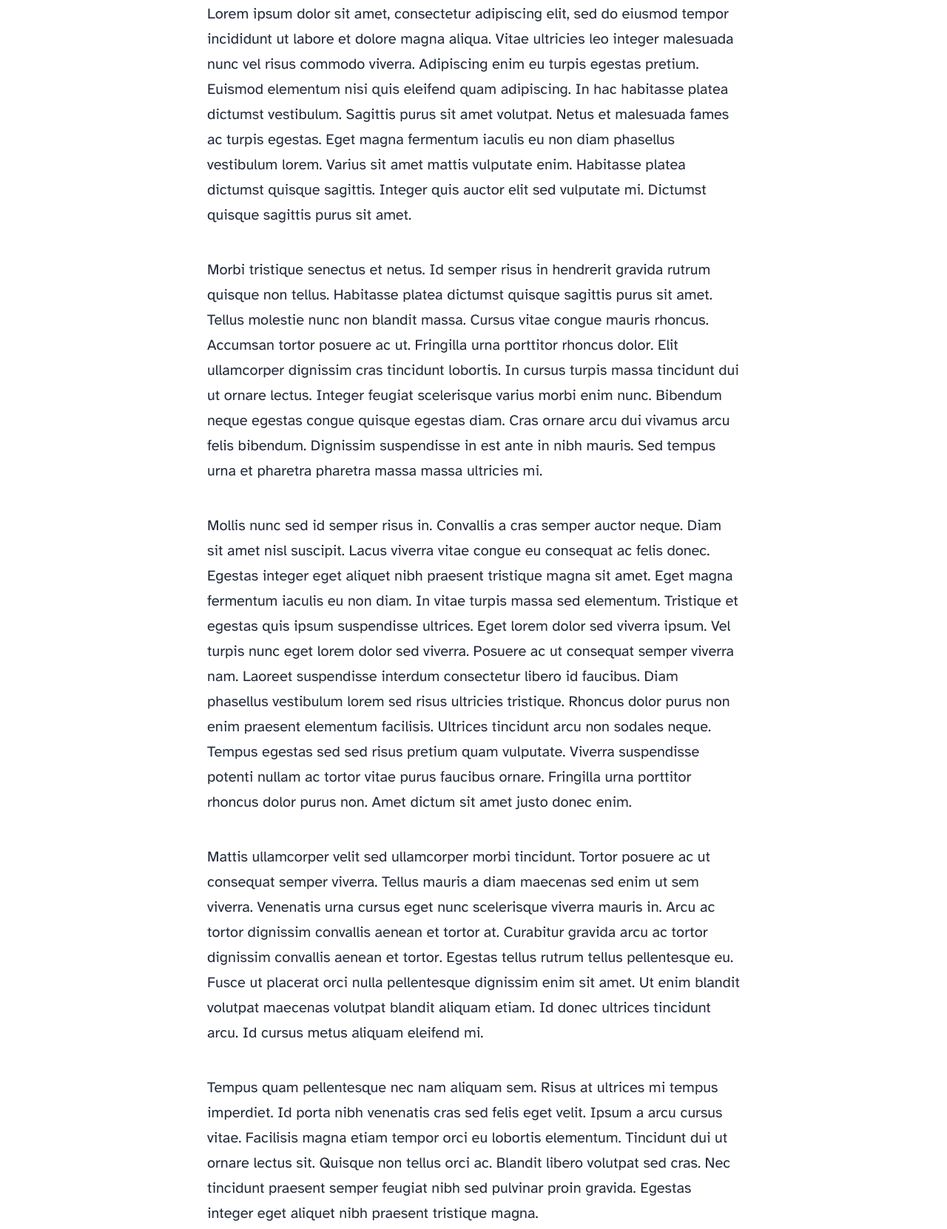
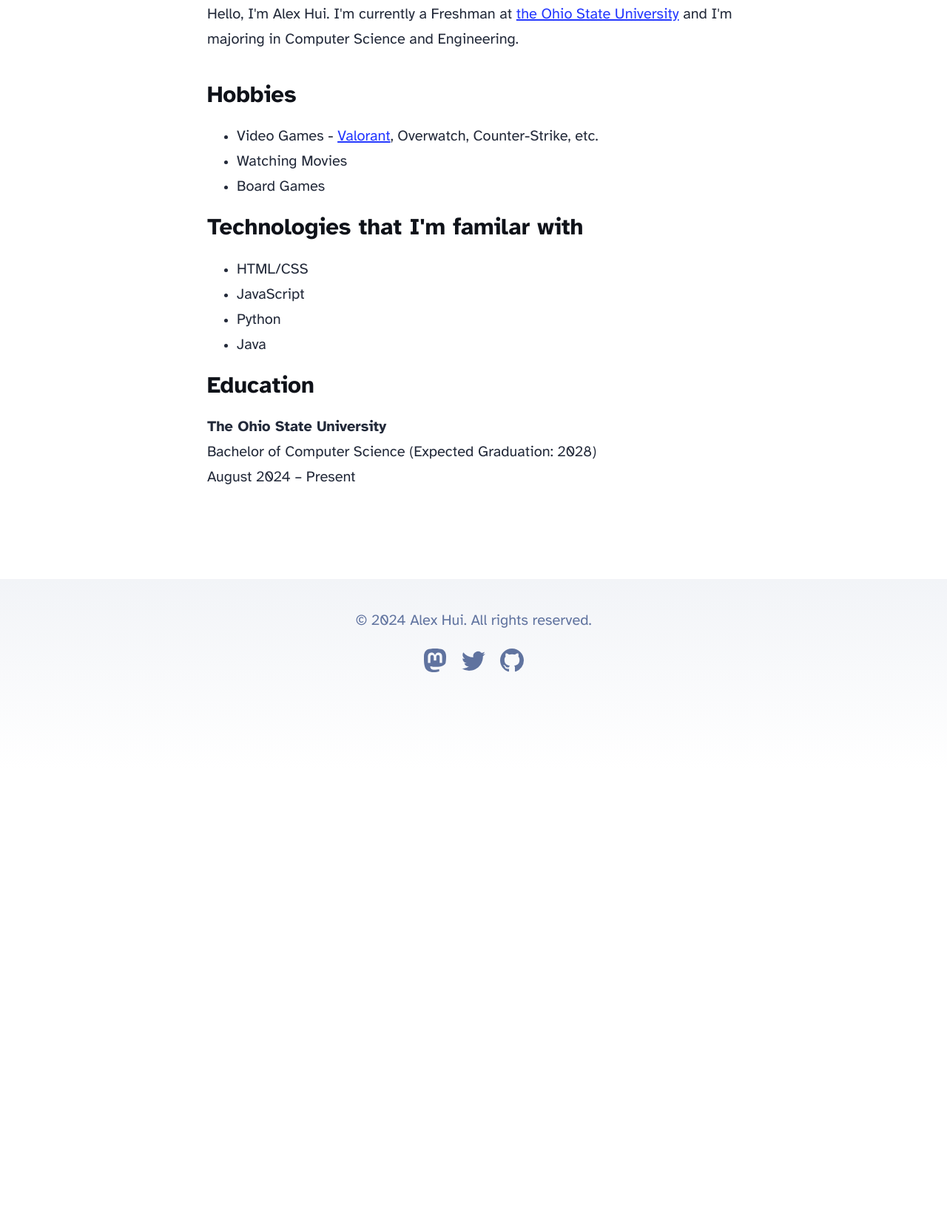
Before and after one commit to AluiQT/portfolio, an Astro site in the folder portfolio/: page /about in a window 1280 px wide. Shown: the part 870-2532 px from the top of the page at 74% size. After the commit the page ends 1911 px from the top, so only its background shows below. Built offline with nearby package versions, Linux system fonts and the light colour scheme; Astro itself is replaced by a stand-in of ours.

Commit message:
Remove some of the template and change the about me.

```diff
--- a/portfolio/src/components/Footer.astro
+++ b/portfolio/src/components/Footer.astro
@@ -3,7 +3,7 @@ const today = new Date();
 ---
 
 <footer>
-	&copy; {today.getFullYear()} Your name here. All rights reserved.
+	&copy; {today.getFullYear()} Alex Hui. All rights reserved.
 	<div class="social-links">
 		<a href="https://m.webtoo.ls/@astro" target="_blank">
 			<span class="sr-only">Follow Astro on Mastodon</span>
--- a/portfolio/src/components/Header.astro
+++ b/portfolio/src/components/Header.astro
@@ -30,8 +30,8 @@ import { SITE_TITLE } from '../consts';
 					></path></svg
 				>
 			</a>
-			<a href="https://github.com/withastro/astro" target="_blank">
-				<span class="sr-only">Go to Astro's GitHub repo</span>
+			<a href="https://github.com/AluiQT" target="_blank">
+				<span class="sr-only">Go to Alex Hui's GitHub profile</span>
 				<svg viewBox="0 0 16 16" aria-hidden="true" width="32" height="32"
 					><path
 						fill="currentColor"
@@ -46,7 +46,7 @@ import { SITE_TITLE } from '../consts';
 	header {
 		margin: 0;
 		padding: 0 1em;
-		background: white;
+		background: black;
 		box-shadow: 0 2px 8px rgba(var(--black), 5%);
 	}
 	h2 {
@@ -59,13 +59,14 @@ import { SITE_TITLE } from '../consts';
 		text-decoration: none;
 	}
 	nav {
+		color: white;
 		display: flex;
 		align-items: center;
 		justify-content: space-between;
 	}
 	nav a {
 		padding: 1em 0.5em;
-		color: var(--black);
+		color: white;
 		border-bottom: 4px solid transparent;
 		text-decoration: none;
 	}
--- a/portfolio/src/consts.ts
+++ b/portfolio/src/consts.ts
@@ -1,5 +1,5 @@
 // Place any global data in this file.
 // You can import this data from anywhere in your site by using the `import` keyword.
 
-export const SITE_TITLE = 'Astro Blog';
-export const SITE_DESCRIPTION = 'Welcome to my website!';
+export const SITE_TITLE = 'alexhui.dev';
+export const SITE_DESCRIPTION = 'A blog/personal portfolio!';
--- a/portfolio/src/pages/about.astro
+++ b/portfolio/src/pages/about.astro
@@ -5,58 +5,38 @@ import Layout from '../layouts/BlogPost.astro';
 <Layout
 	title="About Me"
 	description="Lorem ipsum dolor sit amet"
-	pubDate={new Date('August 08 2021')}
+	pubDate={new Date('August 27 2024')}
 	heroImage="/blog-placeholder-about.jpg"
 >
 	<p>
-		Lorem ipsum dolor sit amet, consectetur adipiscing elit, sed do eiusmod tempor incididunt ut
-		labore et dolore magna aliqua. Vitae ultricies leo integer malesuada nunc vel risus commodo
-		viverra. Adipiscing enim eu turpis egestas pretium. Euismod elementum nisi quis eleifend quam
-		adipiscing. In hac habitasse platea dictumst vestibulum. Sagittis purus sit amet volutpat. Netus
-		et malesuada fames ac turpis egestas. Eget magna fermentum iaculis eu non diam phasellus
-		vestibulum lorem. Varius sit amet mattis vulputate enim. Habitasse platea dictumst quisque
-		sagittis. Integer quis auctor elit sed vulputate mi. Dictumst quisque sagittis purus sit amet.
+		Hello, I'm Alex Hui. I'm currently a Freshman at <a href="https://www.osu.edu/" target="_blank">the Ohio State University</a>
+		and I'm majoring in Computer Science and Engineering.
+	</p>
+	<h4>
+		Hobbies
+	</h4>
+	<ul>
+		<li>Video Games - <a href="https://tracker.gg/valorant/profile/riot/Alui%23ROTMG/overview" target="_blank">Valorant</a>, Overwatch, Counter-Strike, etc.</li>
+		<li>Watching Movies</li>
+		<li>Board Games</li>
+	</ul>
+	<h4>
+		Technologies that I'm familar with
+	</h4>
+	<ul>
+		<li>HTML/CSS</li>
+		<li>JavaScript</li>
+		<li>Python</li>
+		<li>Java</li>
+	</ul>
+	<h4>
+		Education
+	</h4>
+	<p>
+		<strong>The Ohio State University</strong><br>
+		Bachelor of Computer Science (Expected Graduation: 2028)<br>
+		August 2024 – Present
 	</p>
 
-	<p>
-		Morbi tristique senectus et netus. Id semper risus in hendrerit gravida rutrum quisque non
-		tellus. Habitasse platea dictumst quisque sagittis purus sit amet. Tellus molestie nunc non
-		blandit massa. Cursus vitae congue mauris rhoncus. Accumsan tortor posuere ac ut. Fringilla urna
-		porttitor rhoncus dolor. Elit ullamcorper dignissim cras tincidunt lobortis. In cursus turpis
-		massa tincidunt dui ut ornare lectus. Integer feugiat scelerisque varius morbi enim nunc.
-		Bibendum neque egestas congue quisque egestas diam. Cras ornare arcu dui vivamus arcu felis
-		bibendum. Dignissim suspendisse in est ante in nibh mauris. Sed tempus urna et pharetra pharetra
-		massa massa ultricies mi.
-	</p>
 
-	<p>
-		Mollis nunc sed id semper risus in. Convallis a cras semper auctor neque. Diam sit amet nisl
-		suscipit. Lacus viverra vitae congue eu consequat ac felis donec. Egestas integer eget aliquet
-		nibh praesent tristique magna sit amet. Eget magna fermentum iaculis eu non diam. In vitae
-		turpis massa sed elementum. Tristique et egestas quis ipsum suspendisse ultrices. Eget lorem
-		dolor sed viverra ipsum. Vel turpis nunc eget lorem dolor sed viverra. Posuere ac ut consequat
-		semper viverra nam. Laoreet suspendisse interdum consectetur libero id faucibus. Diam phasellus
-		vestibulum lorem sed risus ultricies tristique. Rhoncus dolor purus non enim praesent elementum
-		facilisis. Ultrices tincidunt arcu non sodales neque. Tempus egestas sed sed risus pretium quam
-		vulputate. Viverra suspendisse potenti nullam ac tortor vitae purus faucibus ornare. Fringilla
-		urna porttitor rhoncus dolor purus non. Amet dictum sit amet justo donec enim.
-	</p>
-
-	<p>
-		Mattis ullamcorper velit sed ullamcorper morbi tincidunt. Tortor posuere ac ut consequat semper
-		viverra. Tellus mauris a diam maecenas sed enim ut sem viverra. Venenatis urna cursus eget nunc
-		scelerisque viverra mauris in. Arcu ac tortor dignissim convallis aenean et tortor at. Curabitur
-		gravida arcu ac tortor dignissim convallis aenean et tortor. Egestas tellus rutrum tellus
-		pellentesque eu. Fusce ut placerat orci nulla pellentesque dignissim enim sit amet. Ut enim
-		blandit volutpat maecenas volutpat blandit aliquam etiam. Id donec ultrices tincidunt arcu. Id
-		cursus metus aliquam eleifend mi.
-	</p>
-
-	<p>
-		Tempus quam pellentesque nec nam aliquam sem. Risus at ultrices mi tempus imperdiet. Id porta
-		nibh venenatis cras sed felis eget velit. Ipsum a arcu cursus vitae. Facilisis magna etiam
-		tempor orci eu lobortis elementum. Tincidunt dui ut ornare lectus sit. Quisque non tellus orci
-		ac. Blandit libero volutpat sed cras. Nec tincidunt praesent semper feugiat nibh sed pulvinar
-		proin gravida. Egestas integer eget aliquet nibh praesent tristique magna.
-	</p>
 </Layout>
```
Also changed, not shown: portfolio/src/pages/index.astro (+4 -29 lines), 1 other file.
